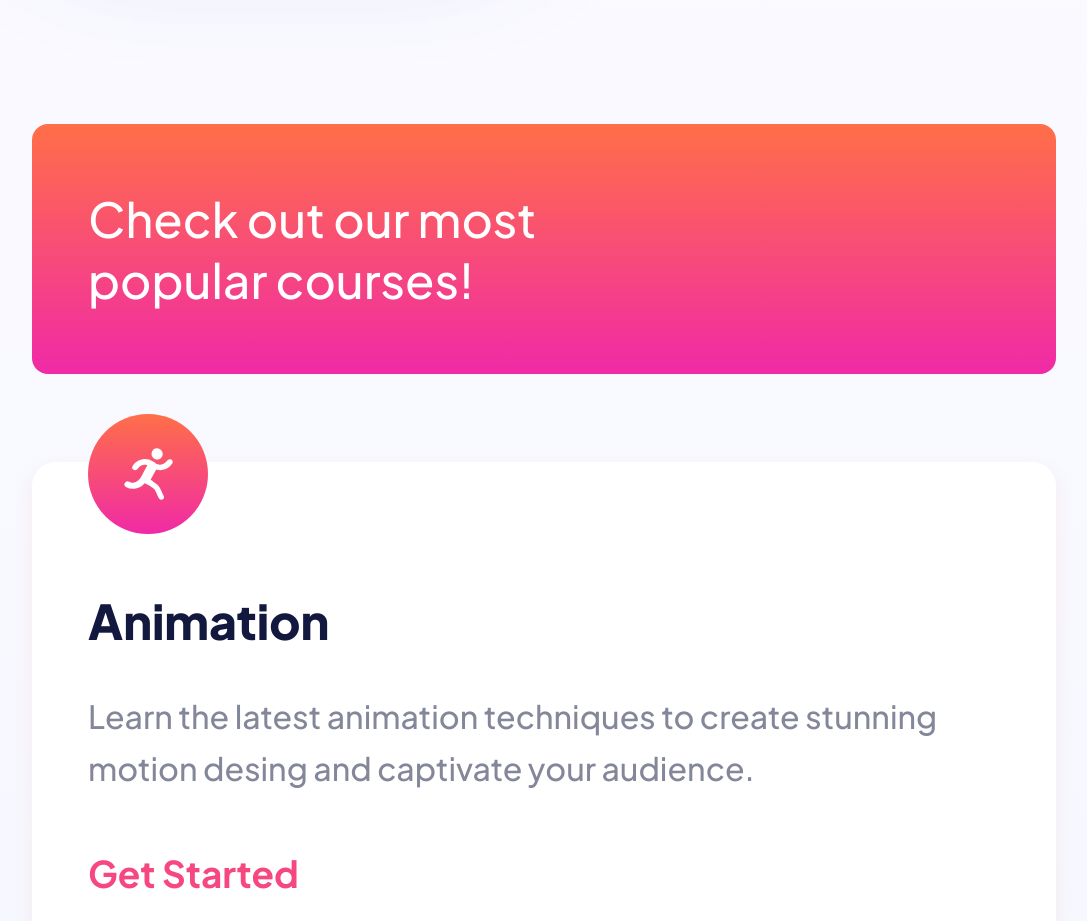
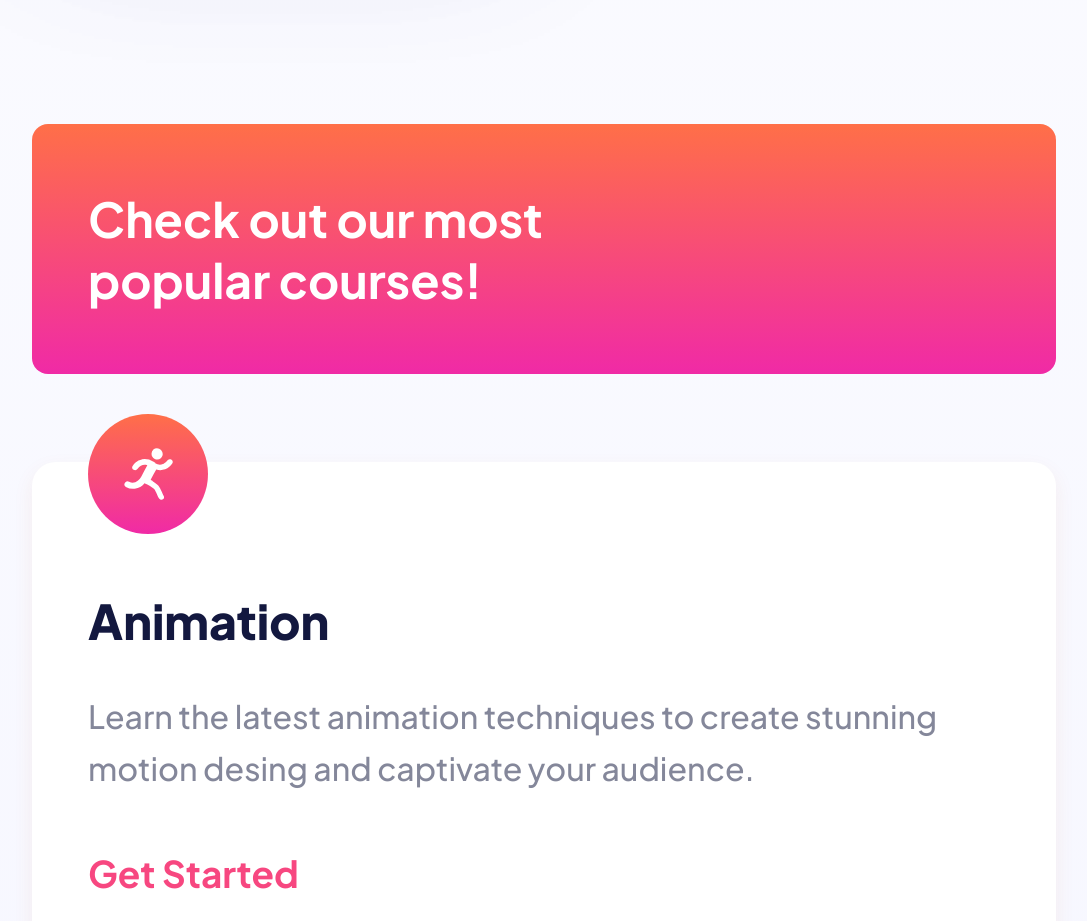
Before and after one commit to pettik/FrontendMentor--skilled-elearning-landing-page, a plain HTML site: page index.html in a window 1280 px wide. Shown: the part 1900-2821 px from the top of the page, without its empty margins (0-1087 px from the left). Drawn offline with Linux system fonts and the light colour scheme.

Commit message:
Update style.css

```diff
--- a/assets/style.css
+++ b/assets/style.css
@@ -224,6 +224,7 @@ a {
   grid-template-columns: 1fr;
   justify-content: center;
   row-gap: 5.5rem;
+  margin-bottom: 8rem;
 }
 
 .courses__title {
@@ -232,6 +233,7 @@ a {
   font-size: 3rem;
   padding: 4rem 3.5rem;
   border-radius: 1rem;
+  font-weight: 700;
 }
 
 .courses__card {
```
